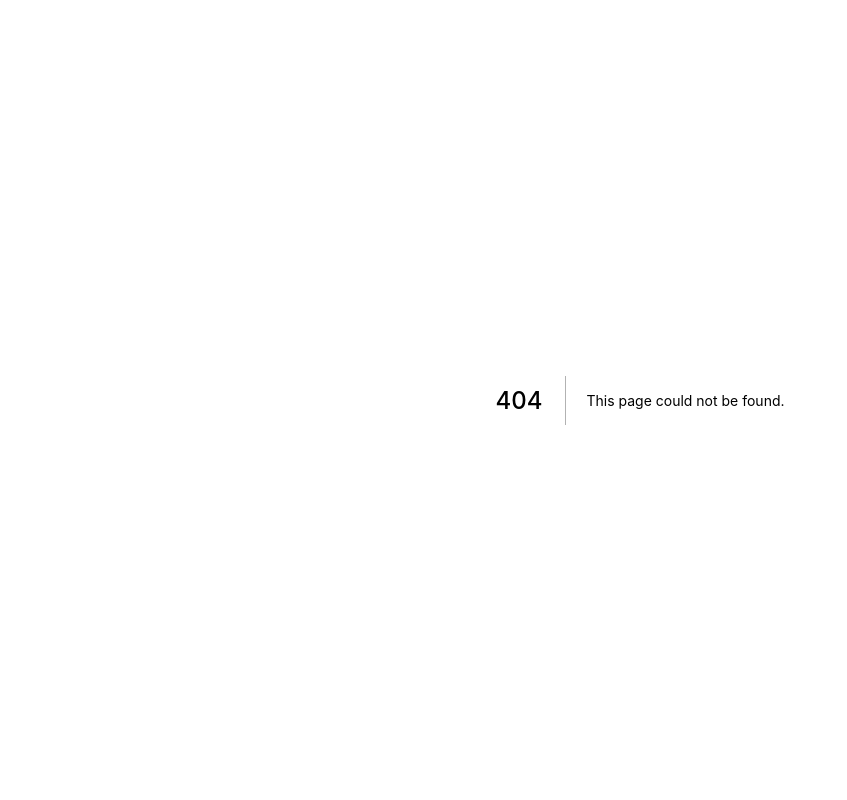
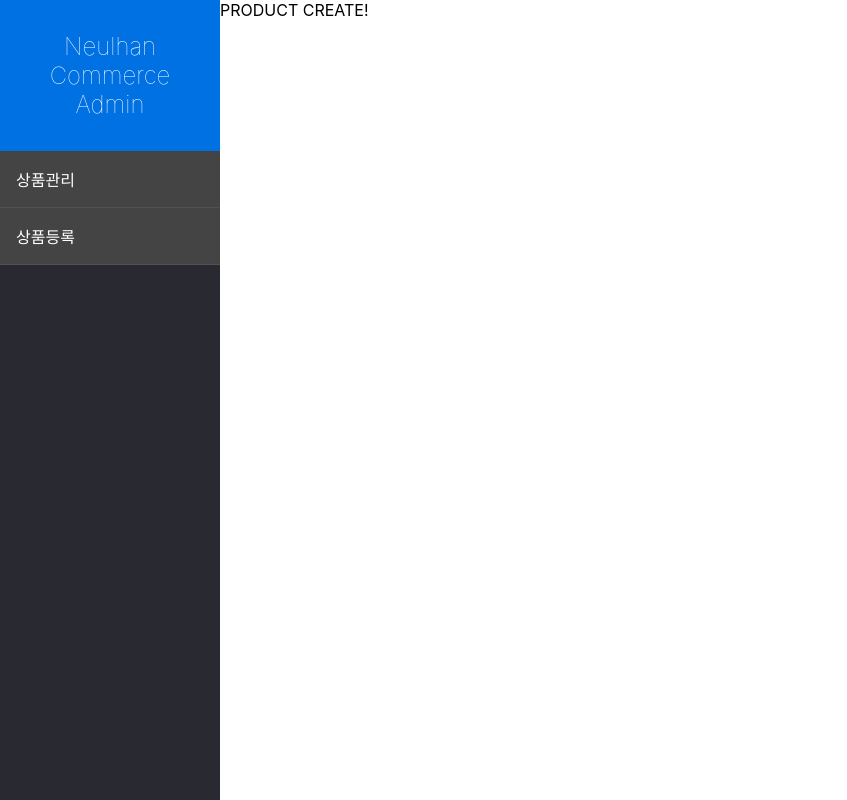
Before and after one commit to Neulhan/neulhan-commerce, a Next.js app: page /admin/product/create in a window 1280 px wide. Before the commit this address had no page. Shown: the whole page, without its empty margins (0-847 px from the left). Built offline with nearby package versions, Linux system fonts and the light colour scheme.

Commit message:
create page: admin create post page

```diff
--- /dev/null
+++ b/src/pages/admin/product/create.tsx
@@ -0,0 +1,7 @@
+import AdminContainer from "@src/containers/AdminContainer";
+
+function ProductCreateAdmin() {
+  return <AdminContainer>PRODUCT CREATE!</AdminContainer>;
+}
+
+export default ProductCreateAdmin;
```
